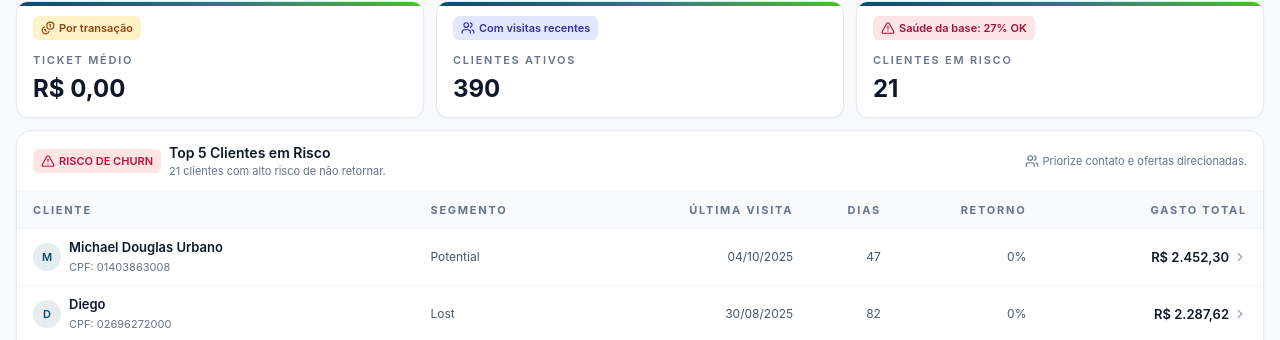
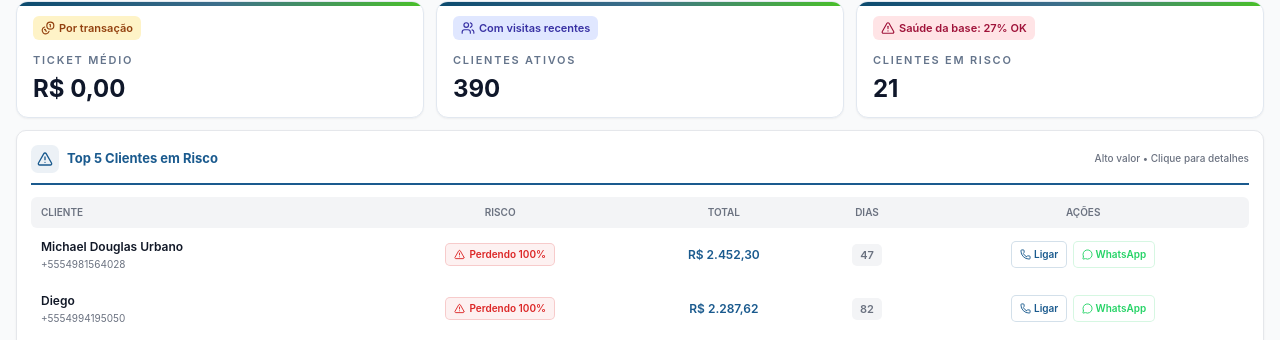
Before and after one commit to lucaslopezpuerta/LavpopBusinessIntelligence, a React (Vite) app: page / in a window 1280 px wide. Shown: the part 612-952 px from the top of the page. Built offline with nearby package versions, Linux system fonts and the light colour scheme; no server answers; the HTML template or start-up script is replaced by a standard one.

Commit message:
Update AtRiskCustomersTable.jsx

```diff
--- a/src/components/AtRiskCustomersTable.jsx
+++ b/src/components/AtRiskCustomersTable.jsx
@@ -1,136 +1,387 @@
-// AtRiskCustomersTable.jsx v5.0 - Tailwind Redesign
-// - Shows top N customers with risk of churn
-// - Opens CustomerDetailModal with last 5 transactions
-
+// AtRiskCustomersTable.jsx v4.0 - ULTRA COMPACT SPACE-SAVING DESIGN
+// ✅ Single-line compact header (saves ~30px)
+// ✅ Tighter row spacing (48px per row vs 65px)
+// ✅ Center-aligned text in appropriate columns
+// ✅ Professional clean design with brand colors
+// ✅ Total height reduction: ~85px for 5 rows
+//
 // CHANGELOG:
-// v5.0 (2025-11-20): Full Tailwind Redesign
-// v4.0 (2025-11-16): Ultra compact design - single-line header, tighter rows, center alignment, Total height reduction: ~85px for 5 rows, Professional clean design with brand colors
+// v4.0 (2025-11-16): Ultra compact design - single-line header, tighter rows, center alignment
 // v3.0 (2025-11-15): Complete redesign - clean, professional, brand-focused
 
-import React, { useMemo, useState } from 'react';
-import { AlertTriangle, Users, ChevronRight } from 'lucide-react';
+import React, { useState } from 'react';
+import { Phone, MessageCircle, AlertTriangle } from 'lucide-react';
 import CustomerDetailModal from './CustomerDetailModal';
 
-const BRAND = {
-  primary: '#0c4a6e',
-  accent: '#4ac02a',
-};
-
-const formatCurrency = (value) =>
-  `R$ ${Number(value || 0).toLocaleString('pt-BR', {
-    minimumFractionDigits: 2,
-    maximumFractionDigits: 2,
-  })}`;
-
-const formatDate = (value) => {
-  if (!value) return '—';
-  if (value instanceof Date) {
-    return value.toLocaleDateString('pt-BR');
-  }
-  const d = new Date(value);
-  if (Number.isNaN(d.getTime())) return String(value);
-  return d.toLocaleDateString('pt-BR');
+const COLORS = {
+  primary: '#1a5a8e',
+  accent: '#55b03b',
+  amber: '#f59e0b',
+  red: '#dc2626',
+  gray: '#6b7280',
+  lightGray: '#f3f4f6'
 };
 
 const AtRiskCustomersTable = ({ customerMetrics, salesData, maxRows = 5 }) => {
   const [selectedCustomer, setSelectedCustomer] = useState(null);
 
-  const rows = useMemo(() => {
-    const list = customerMetrics?.activeCustomers || [];
-    return list
-      .filter(
-        (c) =>
-          c.riskLevel === 'At Risk' || c.riskLevel === 'Churning'
-      )
-      .sort((a, b) => (b.netTotal || 0) - (a.netTotal || 0))
+  if (!customerMetrics || !customerMetrics.activeCustomers) {
+    return (
+      <div style={{
+        background: 'white',
+        borderRadius: '10px',
+        padding: '1rem',
+        border: '1px solid #e5e7eb',
+        textAlign: 'center',
+        color: COLORS.gray
+      }}>
+        Carregando clientes em risco...
+      </div>
+    );
+  }
+
+  const atRiskCustomers = customerMetrics.activeCustomers
+    .filter(c => c.riskLevel === 'At Risk' || c.riskLevel === 'Churning')
+    .sort((a, b) => b.netTotal - a.netTotal)
     .slice(0, maxRows);
-  }, [customerMetrics, maxRows]);
 
-  const totalAtRisk = customerMetrics?.atRiskCount || rows.length || 0;
+  const formatCurrency = (value) => {
+    return new Intl.NumberFormat('pt-BR', {
+      style: 'currency',
+      currency: 'BRL'
+    }).format(value);
+  };
+
+  const formatPhone = (phone) => {
+    if (!phone) return null;
+    const cleaned = String(phone).replace(/\D/g, '');
+    if (cleaned.length >= 10) {
+      return cleaned;
+    }
+    return null;
+  };
+
+  const handleCall = (e, phone) => {
+    e.stopPropagation();
+    const cleaned = formatPhone(phone);
+    if (cleaned) {
+      window.location.href = `tel:+55${cleaned}`;
+    }
+  };
+
+  const handleWhatsApp = (e, phone) => {
+    e.stopPropagation();
+    const cleaned = formatPhone(phone);
+    if (cleaned) {
+      window.open(`https://web.whatsapp.com/send?phone=55${cleaned}`, '_blank');
+    }
+  };
+
+  const getRiskColor = (riskLevel) => {
+    switch (riskLevel) {
+      case 'Churning': return COLORS.red;
+      case 'At Risk': return COLORS.amber;
+      default: return COLORS.gray;
+    }
+  };
+
+  const translateRiskLevel = (riskLevel) => {
+    switch (riskLevel) {
+      case 'Churning': return 'Perdendo';
+      case 'At Risk': return 'Em Risco';
+      default: return riskLevel;
+    }
+  };
+
+  const getRiskBadge = (riskLevel, returnLikelihood) => {
+    const color = getRiskColor(riskLevel);
+    const translatedLevel = translateRiskLevel(riskLevel);
+    const churnPercent = returnLikelihood !== undefined && returnLikelihood !== null
+      ? Math.round(100 - returnLikelihood)
+      : 0;
+
+    return (
+      <div style={{
+        display: 'inline-flex',
+        alignItems: 'center',
+        gap: '0.25rem',
+        padding: '3px 8px',
+        borderRadius: '5px',
+        background: `${color}10`,
+        border: `1px solid ${color}30`,
+        color: color,
+        fontSize: '10px',
+        fontWeight: '600'
+      }}>
+        <AlertTriangle style={{ width: '11px', height: '11px' }} />
+        {translatedLevel} {churnPercent}%
+      </div>
+    );
+  };
+
+  if (atRiskCustomers.length === 0) {
+    return (
+      <div style={{
+        background: 'white',
+        borderRadius: '10px',
+        padding: '1.25rem',
+        border: '1px solid #e5e7eb',
+        textAlign: 'center'
+      }}>
+        <div style={{
+          color: COLORS.accent,
+          fontSize: '15px',
+          fontWeight: '600',
+          marginBottom: '0.25rem'
+        }}>
+          🎉 Ótimas notícias!
+        </div>
+        <div style={{ color: COLORS.gray, fontSize: '12px' }}>
+          Nenhum cliente em risco detectado
+        </div>
+      </div>
+    );
+  }
 
   return (
     <>
-      <div className="mt-4 rounded-2xl bg-white border border-slate-200 shadow-sm overflow-hidden">
-        <div className="flex items-center justify-between px-4 py-3 border-b border-slate-100">
-          <div className="flex items-center gap-2">
-            <div className="flex items-center justify-center rounded-md bg-rose-100 px-2 py-1 text-rose-700 text-[11px] font-semibold">
-              <AlertTriangle className="w-3.5 h-3.5 mr-1" />
-              RISCO DE CHURN
+      <div style={{
+        background: 'white',
+        borderRadius: '10px',
+        padding: '0.875rem',
+        border: '1px solid #e5e7eb',
+        boxShadow: '0 1px 3px rgba(0, 0, 0, 0.05)'
+      }}>
+        {/* ✅ ULTRA COMPACT Single-Line Header */}
+        <div style={{
+          display: 'flex',
+          alignItems: 'center',
+          justifyContent: 'space-between',
+          marginBottom: '0.75rem',
+          paddingBottom: '0.625rem',
+          borderBottom: `2px solid ${COLORS.primary}`
+        }}>
+          <div style={{ display: 'flex', alignItems: 'center', gap: '0.5rem' }}>
+            <div style={{
+              width: '28px',
+              height: '28px',
+              borderRadius: '7px',
+              background: `${COLORS.primary}15`,
+              display: 'flex',
+              alignItems: 'center',
+              justifyContent: 'center'
+            }}>
+              <AlertTriangle style={{ width: '16px', height: '16px', color: COLORS.primary }} />
             </div>
             <div>
-              <div className="text-sm font-semibold text-slate-900">
-                Top {rows.length || 0} Clientes em Risco
-              </div>
-              <div className="text-[11px] text-slate-500">
-                {totalAtRisk} clientes com alto risco de não retornar.
+              <h3 style={{
+                fontSize: '13px',
+                fontWeight: '700',
+                color: COLORS.primary,
+                margin: 0,
+                lineHeight: 1
+              }}>
+                Top {maxRows} Clientes em Risco
+              </h3>
             </div>
           </div>
-          </div>
-          <div className="hidden sm:flex items-center gap-1 text-[11px] text-slate-500">
-            <Users className="w-3.5 h-3.5" />
-            <span>Priorize contato e ofertas direcionadas.</span>
+          <div style={{
+            fontSize: '10px',
+            color: COLORS.gray,
+            fontWeight: '500'
+          }}>
+            Alto valor • Clique para detalhes
           </div>
         </div>
 
-        {rows.length === 0 ? (
-          <div className="px-4 py-6 text-sm text-slate-500">
-            Nenhum cliente em risco significativo neste momento. Boa saúde da base! 🎉
-          </div>
-        ) : (
-          <div className="overflow-x-auto">
-            <table className="min-w-full text-sm">
-              <thead className="bg-slate-50">
-                <tr className="text-[11px] uppercase tracking-[0.16em] text-slate-500">
-                  <th className="px-4 py-2 text-left">Cliente</th>
-                  <th className="px-2 py-2 text-left">Segmento</th>
-                  <th className="px-2 py-2 text-right">Última visita</th>
-                  <th className="px-2 py-2 text-right">Dias</th>
-                  <th className="px-2 py-2 text-right">Retorno</th>
-                  <th className="px-4 py-2 text-right">Gasto Total</th>
+        {/* ✅ COMPACT Table with Tighter Spacing */}
+        <div style={{ overflowX: 'auto' }}>
+          <table style={{
+            width: '100%',
+            borderCollapse: 'separate',
+            borderSpacing: 0,
+            fontSize: '12px'
+          }}>
+            <thead>
+              <tr style={{
+                background: COLORS.lightGray
+              }}>
+                <th style={{
+                  padding: '0.5rem 0.625rem',
+                  fontWeight: '600',
+                  color: COLORS.gray,
+                  fontSize: '10px',
+                  textAlign: 'left',
+                  borderTopLeftRadius: '6px',
+                  borderBottomLeftRadius: '6px'
+                }}>
+                  CLIENTE
+                </th>
+                <th style={{
+                  padding: '0.5rem 0.625rem',
+                  fontWeight: '600',
+                  color: COLORS.gray,
+                  fontSize: '10px',
+                  textAlign: 'center'
+                }}>
+                  RISCO
+                </th>
+                <th style={{
+                  padding: '0.5rem 0.625rem',
+                  fontWeight: '600',
+                  color: COLORS.gray,
+                  fontSize: '10px',
+                  textAlign: 'center'
+                }}>
+                  TOTAL
+                </th>
+                <th style={{
+                  padding: '0.5rem 0.625rem',
+                  fontWeight: '600',
+                  color: COLORS.gray,
+                  fontSize: '10px',
+                  textAlign: 'center'
+                }}>
+                  DIAS
+                </th>
+                <th style={{
+                  padding: '0.5rem 0.625rem',
+                  fontWeight: '600',
+                  color: COLORS.gray,
+                  fontSize: '10px',
+                  textAlign: 'center',
+                  borderTopRightRadius: '6px',
+                  borderBottomRightRadius: '6px'
+                }}>
+                  AÇÕES
+                </th>
               </tr>
             </thead>
             <tbody>
-                {rows.map((c) => (
+              {atRiskCustomers.map((customer, index) => (
                 <tr
-                    key={c.doc}
-                    className="border-t border-slate-100 hover:bg-slate-50 cursor-pointer"
-                    onClick={() => setSelectedCustomer(c)}
+                  key={customer.doc || index}
+                  style={{
+                    borderBottom: index < atRiskCustomers.length - 1 ? `1px solid ${COLORS.lightGray}` : 'none',
+                    transition: 'background 0.15s',
+                    cursor: 'pointer'
+                  }}
+                  onMouseEnter={(e) => e.currentTarget.style.background = `${COLORS.primary}05`}
+                  onMouseLeave={(e) => e.currentTarget.style.background = 'transparent'}
+                  onClick={() => setSelectedCustomer(customer)}
                 >
-                    <td className="px-4 py-2">
-                      <div className="flex items-center gap-2">
-                        <div className="h-7 w-7 flex items-center justify-center rounded-full bg-[#0c4a6e]/10 text-[11px] font-semibold text-[#0c4a6e]">
-                          {c.name?.charAt(0)?.toUpperCase() || 'C'}
+                  {/* Cliente - Left aligned */}
+                  <td style={{ padding: '0.625rem' }}>
+                    <div style={{ fontWeight: '600', color: '#111827', fontSize: '12px', marginBottom: '1px' }}>
+                      {customer.name || 'Cliente sem nome'}
                     </div>
-                        <div className="flex flex-col">
-                          <span className="text-[13px] font-semibold text-slate-900">
-                            {c.name || `Cliente ${c.doc?.slice(-4)}`}
+                    {customer.phone && (
+                      <div style={{ fontSize: '10px', color: COLORS.gray }}>
+                        {customer.phone}
+                      </div>
+                    )}
+                  </td>
+
+                  {/* Risco - Center aligned */}
+                  <td style={{ padding: '0.625rem', textAlign: 'center' }}>
+                    {getRiskBadge(customer.riskLevel, customer.returnLikelihood)}
+                  </td>
+
+                  {/* Total - Center aligned */}
+                  <td style={{
+                    padding: '0.625rem',
+                    textAlign: 'center',
+                    fontWeight: '600',
+                    color: COLORS.primary,
+                    fontSize: '12px'
+                  }}>
+                    {formatCurrency(customer.netTotal || 0)}
+                  </td>
+
+                  {/* Dias - Center aligned */}
+                  <td style={{ padding: '0.625rem', textAlign: 'center' }}>
+                    <span style={{
+                      display: 'inline-block',
+                      padding: '3px 8px',
+                      borderRadius: '5px',
+                      background: COLORS.lightGray,
+                      fontSize: '11px',
+                      fontWeight: '600',
+                      color: COLORS.gray
+                    }}>
+                      {customer.daysSinceLastVisit || 0}
                     </span>
-                          <span className="text-[11px] text-slate-500">
-                            CPF: {c.doc}
-                          </span>
-                        </div>
-                      </div>
                   </td>
-                    <td className="px-2 py-2 text-[12px] text-slate-600">
-                      {c.segment || '—'}
-                    </td>
-                    <td className="px-2 py-2 text-right text-[12px] text-slate-600">
-                      {formatDate(c.lastVisit)}
-                    </td>
-                    <td className="px-2 py-2 text-right text-[12px] text-slate-600">
-                      {c.daysSinceLastVisit ?? '—'}
-                    </td>
-                    <td className="px-2 py-2 text-right text-[12px] text-slate-600">
-                      {c.returnLikelihood != null
-                        ? `${c.returnLikelihood}%`
-                        : '—'}
-                    </td>
-                    <td className="px-4 py-2 text-right">
-                      <div className="flex items-center justify-end gap-1">
-                        <span className="text-[13px] font-semibold text-slate-900">
-                          {formatCurrency(c.netTotal)}
-                        </span>
-                        <ChevronRight className="w-3.5 h-3.5 text-slate-400" />
+
+                  {/* Ações - Center aligned */}
+                  <td style={{ padding: '0.625rem', textAlign: 'center' }}>
+                    <div style={{ display: 'flex', gap: '0.325rem', justifyContent: 'center' }}>
+                      {customer.phone && formatPhone(customer.phone) && (
+                        <>
+                          <button
+                            onClick={(e) => handleCall(e, customer.phone)}
+                            title="Ligar"
+                            style={{
+                              padding: '5px 8px',
+                              borderRadius: '5px',
+                              border: `1px solid ${COLORS.primary}30`,
+                              background: 'white',
+                              cursor: 'pointer',
+                              display: 'flex',
+                              alignItems: 'center',
+                              gap: '3px',
+                              fontSize: '10px',
+                              fontWeight: '600',
+                              color: COLORS.primary,
+                              transition: 'all 0.2s'
+                            }}
+                            onMouseEnter={(e) => {
+                              e.currentTarget.style.background = COLORS.primary;
+                              e.currentTarget.style.color = 'white';
+                              e.currentTarget.style.borderColor = COLORS.primary;
+                            }}
+                            onMouseLeave={(e) => {
+                              e.currentTarget.style.background = 'white';
+                              e.currentTarget.style.color = COLORS.primary;
+                              e.currentTarget.style.borderColor = `${COLORS.primary}30`;
+                            }}
+                          >
+                            <Phone style={{ width: '11px', height: '11px' }} />
+                            <span style={{ display: 'none' }}>Ligar</span>
+                          </button>
+                          <button
+                            onClick={(e) => handleWhatsApp(e, customer.phone)}
+                            title="WhatsApp"
+                            style={{
+                              padding: '5px 8px',
+                              borderRadius: '5px',
+                              border: '1px solid #25D36630',
+                              background: 'white',
+                              cursor: 'pointer',
+                              display: 'flex',
+                              alignItems: 'center',
+                              gap: '3px',
+                              fontSize: '10px',
+                              fontWeight: '600',
+                              color: '#25D366',
+                              transition: 'all 0.2s'
+                            }}
+                            onMouseEnter={(e) => {
+                              e.currentTarget.style.background = '#25D366';
+                              e.currentTarget.style.color = 'white';
+                              e.currentTarget.style.borderColor = '#25D366';
+                            }}
+                            onMouseLeave={(e) => {
+                              e.currentTarget.style.background = 'white';
+                              e.currentTarget.style.color = '#25D366';
+                              e.currentTarget.style.borderColor = '#25D36630';
+                            }}
+                          >
+                            <MessageCircle style={{ width: '11px', height: '11px' }} />
+                            <span style={{ display: 'none' }}>WhatsApp</span>
+                          </button>
+                        </>
+                      )}
                     </div>
                   </td>
                 </tr>
@@ -138,9 +389,9 @@ const AtRiskCustomersTable = ({ customerMetrics, salesData, maxRows = 5 }) => {
             </tbody>
           </table>
         </div>
-        )}
       </div>
 
+      {/* Customer Detail Modal */}
       {selectedCustomer && (
         <CustomerDetailModal
           customer={selectedCustomer}
@@ -148,6 +399,15 @@ const AtRiskCustomersTable = ({ customerMetrics, salesData, maxRows = 5 }) => {
           onClose={() => setSelectedCustomer(null)}
         />
       )}
+
+      {/* Responsive text display for action buttons */}
+      <style>{`
+        @media (min-width: 992px) {
+          button span {
+            display: inline !important;
+          }
+        }
+      `}</style>
     </>
   );
 };
```
Lines whose indentation alone changed are shown as unchanged.
